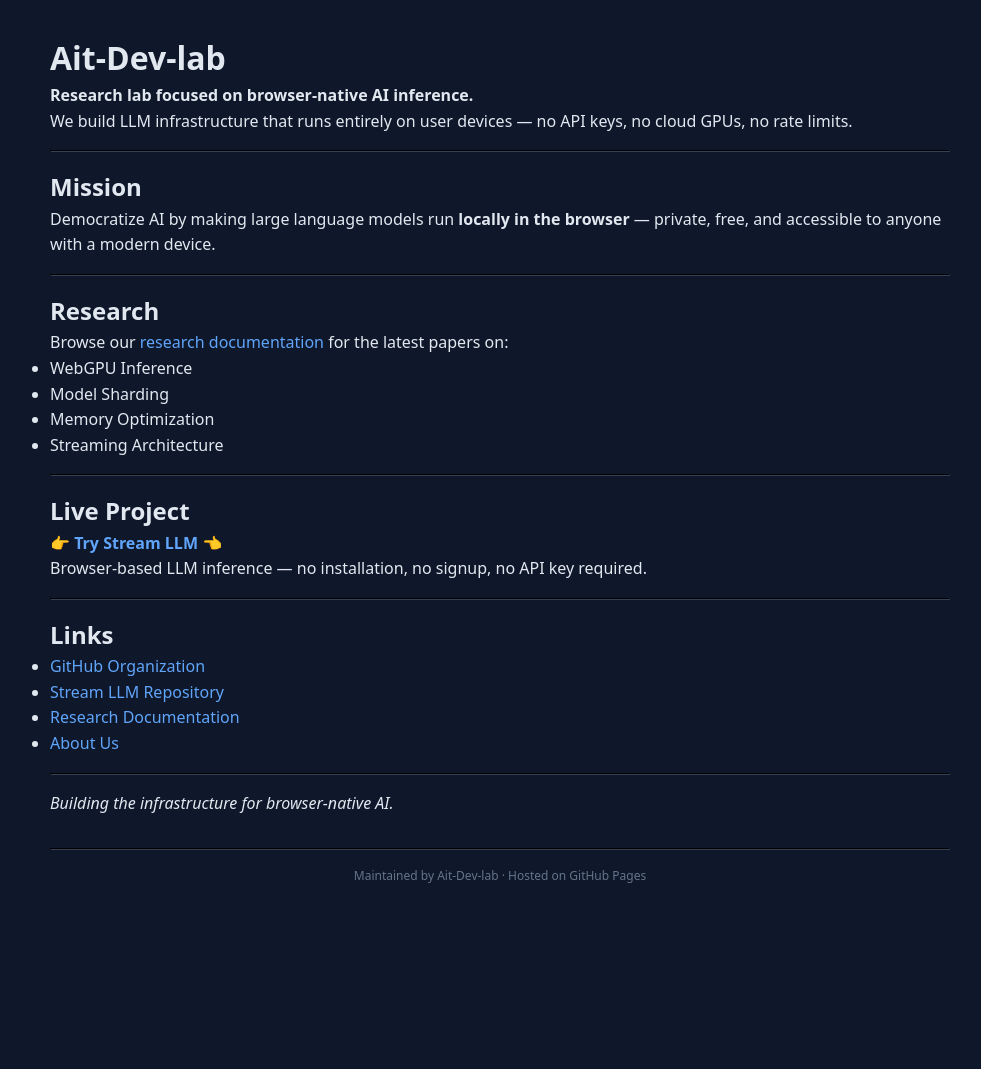
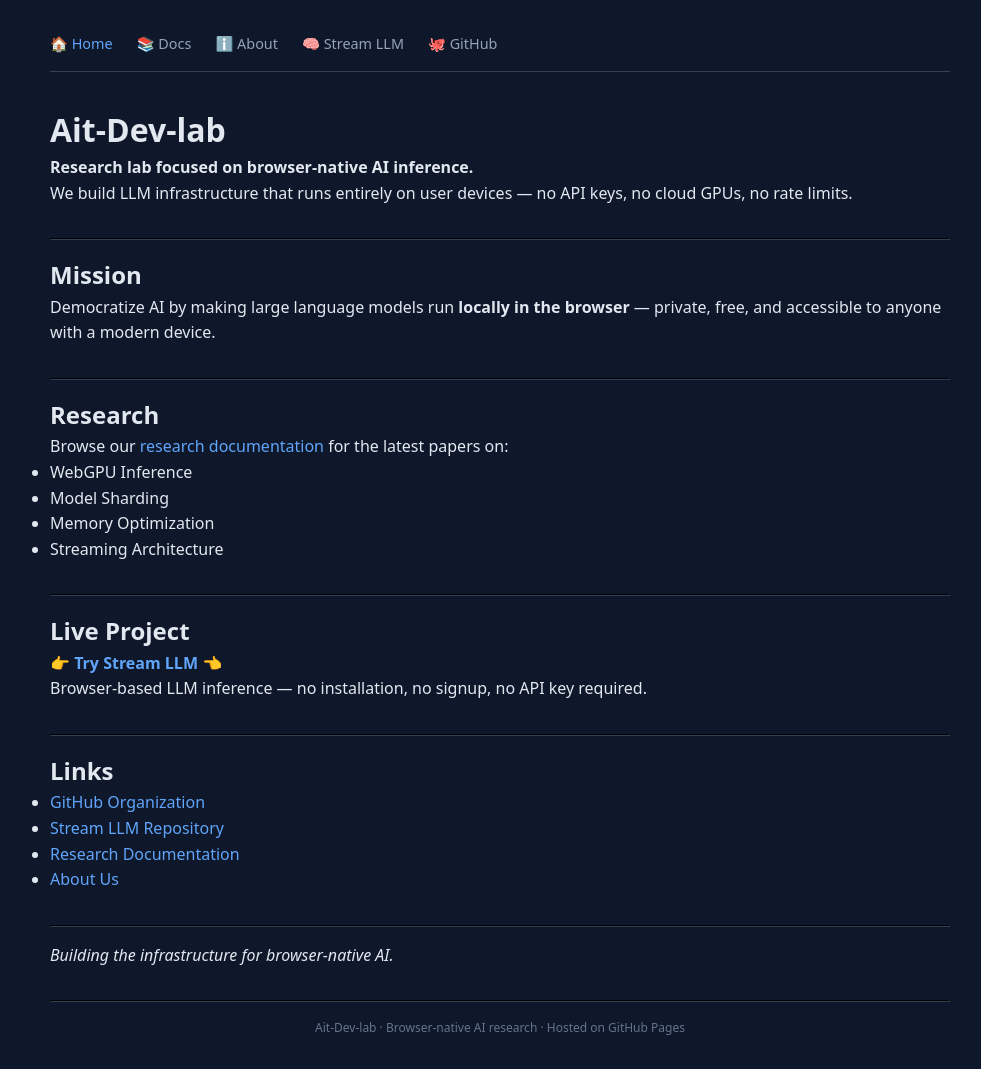
Before and after one commit to Ait-Dev-lab/.github, a Jekyll site: the page built from index.md, in a window 1280 px wide. Shown: the whole page, without its empty margins (140-1121 px from the left). Built offline with Jekyll 4.4.1, drawn with Linux system fonts in a browser that asks for light colours; our own code applies the rules of GitHub Pages for plain Markdown files; before the commit the page ends 917 px from its top, so only the background shows below that.

Commit message:
Add navigation menu to custom layout

```diff
--- a/_layouts/default.html
+++ b/_layouts/default.html
@@ -3,7 +3,7 @@
 <head>
     <meta charset="UTF-8">
     <meta name="viewport" content="width=device-width, initial-scale=1.0">
-    <title>{{ page.title | default: site.title | default: "Ait-Dev-lab" }}</title>
+    <title>{{ page.title | default: "Ait-Dev-lab" }}</title>
     <style>
         * { margin: 0; padding: 0; box-sizing: border-box; }
         body {
@@ -14,18 +14,66 @@
             padding: 2rem;
         }
         .container { max-width: 900px; margin: 0 auto; }
+
+        /* Navigation */
+        .nav {
+            display: flex;
+            gap: 1.5rem;
+            flex-wrap: wrap;
+            margin-bottom: 2rem;
+            padding-bottom: 1rem;
+            border-bottom: 1px solid #334155;
+        }
+        .nav a {
+            color: #94a3b8;
+            text-decoration: none;
+            font-size: 0.9rem;
+        }
+        .nav a:hover {
+            color: #60a5fa;
+            text-decoration: underline;
+        }
+        .nav a.active {
+            color: #60a5fa;
+            font-weight: 500;
+        }
+
         a { color: #60a5fa; text-decoration: none; }
         a:hover { text-decoration: underline; }
-        hr { border-color: #334155; margin: 1rem 0; }
-        .footer { text-align: center; margin-top: 2rem; color: #64748b; font-size: 0.75rem; }
+
+        hr { border-color: #334155; margin: 2rem 0 1rem; }
+
+        .footer {
+            text-align: center;
+            margin-top: 2rem;
+            color: #64748b;
+            font-size: 0.75rem;
+        }
+
+        @media (max-width: 600px) {
+            body { padding: 1rem; }
+            .nav { gap: 1rem; }
+        }
     </style>
 </head>
 <body>
     <div class="container">
+        <!-- Navigation -->
+        <div class="nav">
+            <a href="/.github/" class="{% if page.url == '/' or page.url == '/.github/' %}active{% endif %}">🏠 Home</a>
+            <a href="/.github/docs/" class="{% if page.url contains '/docs/' %}active{% endif %}">📚 Docs</a>
+            <a href="/.github/about/" class="{% if page.url contains '/about/' %}active{% endif %}">ℹ️ About</a>
+            <a href="https://ait-dev-lab.github.io/stream-llm/" target="_blank">🧠 Stream LLM</a>
+            <a href="https://github.com/Ait-Dev-lab" target="_blank">🐙 GitHub</a>
+        </div>
+
+        <!-- Page Content -->
         {{ content }}
+
+        <!-- Footer -->
         <div class="footer">
             <hr>
-            <p>Maintained by Ait-Dev-lab · Hosted on GitHub Pages</p>
+            <p>Ait-Dev-lab · Browser-native AI research · Hosted on GitHub Pages</p>
         </div>
     </div>
 </body>
```
